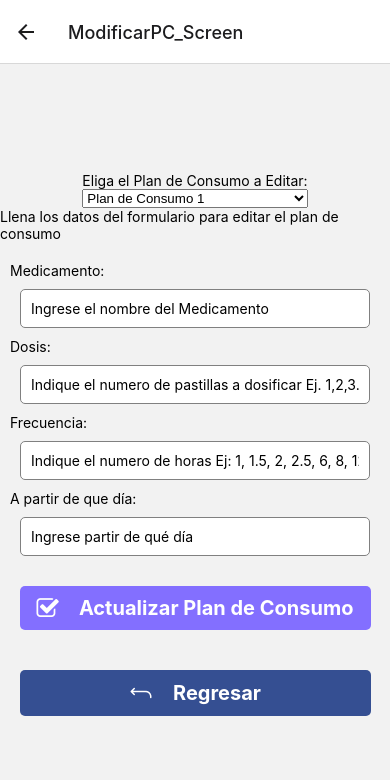
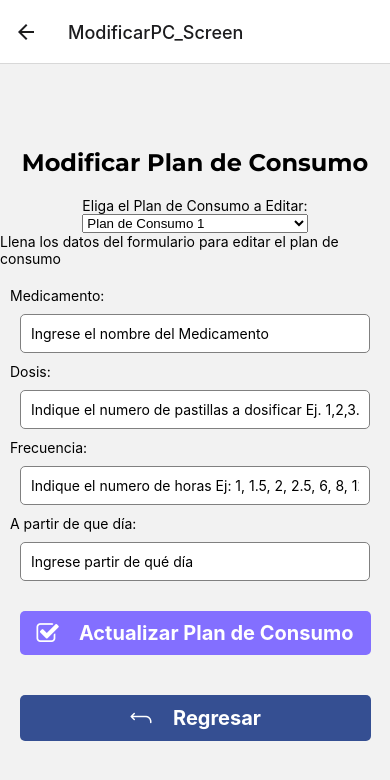
Before and after one commit to AreMunoz/Dispensador-de-Pastillas-con-React, a React Native app: screen /ModificarPC_Screen in a window 390 px wide. Shown: the top 780 px of the page. Built offline with nearby package versions, Linux system fonts and the light colour scheme.

Commit message:
solo se arreglo los titulos

```diff
--- a/Navigation.tsx
+++ b/Navigation.tsx
@@ -6,15 +6,12 @@ import HomeScreen from './screens/HomeScreen';
 import { RootStackParamList } from './routes';
 import GestionarPlanConsumo from './screens/GestionarPlanConsumo';
 import FormScreenCrearPM from './screens/FormScreenCrearPM';
-import HistorialScreen from './screens/HistorialScreen';
+
 import VincularDispScreen from './screens/VincularDispScreen';
 import ConsultarPC_Screen from './screens/ConsultarPC_Screen';
 import SignInScreen from './screens/SignInScreen'
 import ModificarPC_Screen from './screens/ModificarPC_Screen';
-
-
 import EliminarPC_Screen from './screens/EliminarPC_Screen';
-import HomeSection from './screens/tabs/HomeTab';
 import BottomTab from './screens/BottomTab';
 const Stack = createStackNavigator<RootStackParamList>();
 
@@ -26,8 +23,6 @@ const Navigation = () => {
         <Stack.Screen name="HomeScreen" component={BottomTab} />
         <Stack.Screen name="GestionarPlanConsumo" component={GestionarPlanConsumo} />
         <Stack.Screen name="FormScreenCrearPM" component={FormScreenCrearPM} />
-        <Stack.Screen name="HistorialScreen" component={HistorialScreen} />
-
         <Stack.Screen name="VincularDispScreen" component={VincularDispScreen} />
         <Stack.Screen name="ConsultarPC_Screen" component={ConsultarPC_Screen} />
         <Stack.Screen name="EliminarPC_Screen" component={EliminarPC_Screen} />
--- a/screens/BottomTab.tsx
+++ b/screens/BottomTab.tsx
@@ -20,7 +20,6 @@ type HistorialSectionProps = BottomTabScreenProps<RootTapParamList, 'HistorialTa
 function HomeTab({ navigation, route }: HomeScreenProps) {
   return (
     <View style={{ flex: 1, justifyContent: 'center', alignItems: 'center' }}>
-      <Text>Home</Text>
       <HomeSection onPress={() => console.log("funciona home tab")} />
     </View>
   );
@@ -29,7 +28,6 @@ function HomeTab({ navigation, route }: HomeScreenProps) {
 function HistorialTab({ navigation, route }: HistorialSectionProps) {
   return (
     <View style={{ flex: 1, justifyContent: 'center', alignItems: 'center' }}>
-      <Text>Historial</Text>
       <HistorialSection onPress={() => console.log("funciona historial tab")} />
     </View>
   );
@@ -38,7 +36,6 @@ function HistorialTab({ navigation, route }: HistorialSectionProps) {
 function DispositivoSection({ navigation, route }: DispositivoTabProps) {
   return (
     <View style={{ flex: 1, justifyContent: 'center', alignItems: 'center' }}>
-      <Text>Dispositivo</Text>
       <DispositivoTab onPress={() => console.log("funciona el tab del dipositivo")} />
     </View>
   );
@@ -46,7 +43,6 @@ function DispositivoSection({ navigation, route }: DispositivoTabProps) {
 function MasInfoSection({ navigation, route }: MasInfoSectionProps) {
   return (
     <View style={{ flex: 1, justifyContent: 'center', alignItems: 'center' }}>
-      <Text>Màs Info</Text>
       <MasInfo onPress={() => console.log("funciona mas info")} />
     </View>
   );
--- a/screens/FormScreenCrearPM.tsx
+++ b/screens/FormScreenCrearPM.tsx
@@ -3,7 +3,7 @@ import { View, Text, TextInput, Button, StyleSheet, TouchableOpacity } from 'rea
 import { useForm, Controller, SubmitHandler } from 'react-hook-form';
 import { StackScreenProps } from '@react-navigation/stack';
 import { RootStackParamList } from '../routes';
-import { FontAwesome, Ionicons} from '@expo/vector-icons';
+import { FontAwesome, Ionicons } from '@expo/vector-icons';
 import colors from './src/colors';
 //stackScreenProps es un tipo de react-navigation que nos permite acceder a las propiedades de la navegación
 type FormScreenCrearPMProps = StackScreenProps<RootStackParamList, 'FormScreenCrearPM'>;
@@ -24,7 +24,7 @@ interface IFormInput {
 }
 */
 
-const FormScreenCrearPM =( { navigation, route }: FormScreenCrearPMProps) => {
+const FormScreenCrearPM = ({ navigation, route }: FormScreenCrearPMProps) => {
 
     const { control, handleSubmit } = useForm<Formulario>({
         defaultValues: {
@@ -41,8 +41,14 @@ const FormScreenCrearPM =( { navigation, route }: FormScreenCrearPMProps) => {
     }
     return (
         <View style={styles.container}>
+
+            <View>
+                <Text style={styles.title} >Crear Plan de Consumo</Text>
+            </View>
+
+
             <Text>Llena los datos del formulario de acuerdo a la receta medica para crear el plan de consumo</Text>
-            <View style={{marginTop: 20}}>
+            <View style={{ marginTop: 20 }}>
                 <Text>Medicamento:</Text>
                 <Controller
                     control={control}
@@ -127,6 +133,11 @@ const styles = StyleSheet.create({
         justifyContent: 'center',
         alignItems: 'center',
     },
+    title: {
+        fontFamily: "Montserrat-Bold",
+        fontSize: 24,
+        marginBottom: 20,
+    },
     input: {
         borderWidth: 1,
         borderColor: 'gray',
--- a/screens/GestionarPlanConsumo.tsx
+++ b/screens/GestionarPlanConsumo.tsx
@@ -51,7 +51,7 @@ const GestionarPlanConsumo = ({ navigation, route }: GestionarPlanConsumoProps)
 
                 <TouchableOpacity style={[styles.buttonManual, styles.color2Button]} onPress={() => handleAction('modificar')}>
                     <FontAwesome name="edit" size={24} color="white" />
-                    <Text style={styles.buttonText}>Editar Plan de Consumo</Text>
+                    <Text style={styles.buttonText}>Modificar Plan de Consumo</Text>
                 </TouchableOpacity>
 
 
--- a/screens/HistorialScreen.tsx
+++ /dev/null
@@ -1,30 +0,0 @@
-import { StackScreenProps } from '@react-navigation/stack';
-import React from 'react';
-import { View, Text, StyleSheet } from 'react-native';
-import { RootStackParamList } from '../routes';
-
-
-type HistorialScreenProps = StackScreenProps<RootStackParamList, 'HistorialScreen'>;
-const HistorialScreen = ({ navigation } : HistorialScreenProps) => {
-
-
-    return (
-        <View style={styles.container}>
-            <Text>Historial Screen</Text>
-            <Text>Acá ira un filtro para le historial</Text>
-            <Text>Acá ira una tabla con nombre del medicamento, fecha, hora, dosificado o no dosificado</Text>
-            {/* pantalla de historial que se trae de la bd */}
-        </View>
-    );
-};
-
-const styles = StyleSheet.create({
-    container: {
-        flex: 1,
-        justifyContent: 'center',
-        alignItems: 'center',
-    },
-
-});
-
-export default HistorialScreen;
--- a/screens/ModificarPC_Screen.tsx
+++ b/screens/ModificarPC_Screen.tsx
@@ -42,6 +42,10 @@ const ModificarPC_Screen =( { navigation, route }: ModificarProps) => {
     }
     return (
         <View style={styles.container}>
+            <View>
+            <Text style={styles.title} >Modificar Plan de Consumo</Text>
+            </View>
+
 
             <View>
             <Text>Eliga el Plan de Consumo a Editar:</Text>
@@ -139,6 +143,11 @@ const styles = StyleSheet.create({
         justifyContent: 'center',
         alignItems: 'center',
     },
+    title: {
+        fontFamily: "Montserrat-Bold",
+        fontSize: 24,
+        marginBottom: 20,
+    },
     input: {
         borderWidth: 1,
         borderColor: 'gray',
--- a/screens/tabs/DispositivoTab.tsx
+++ b/screens/tabs/DispositivoTab.tsx
@@ -21,7 +21,11 @@ const DispositivoTab = ({ onPress }: DispositivoTabProps) => {
 
     return (
         <View style={styles.container}>
-            <Text style={{color:'green' }}>Vincular Dispositivo</Text>
+
+            <View>
+                <Text style={styles.title} >Vincular Dispositivo</Text>
+            </View>
+
             <View style={styles.buttonContainer}>
                 <Text>Ingrese el ID de la cabina a vincular</Text>
                 <Controller
@@ -70,6 +74,11 @@ const styles = StyleSheet.create({
         width: '90%',
         alignItems: 'center',
 
+    },
+    title: {
+        fontFamily: "Montserrat-Bold",
+        fontSize: 24,
+        marginBottom: 20,
     },
     buttonContainer: {
         marginBottom: 20,
```
Lines whose indentation alone changed are shown as unchanged.
